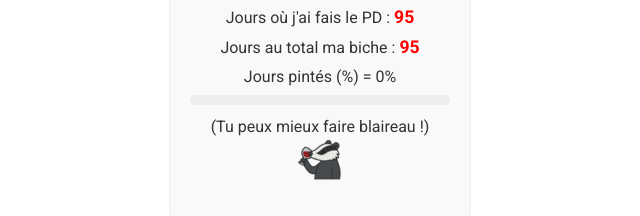
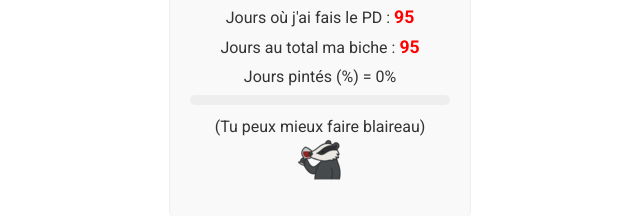
Before and after one commit to YanisSme/cherk-alcooliques, a plain HTML site: page index.html in a window 1280 px wide. Shown: the part 623-839 px from the top of the page, 320-960 px from the left. Drawn offline with Linux system fonts and the light colour scheme; no server answers.

Commit message:
Orthograpge

```diff
--- a/index.html
+++ b/index.html
@@ -110,7 +110,7 @@
         <div class="progress-bar-container">
           <div id="drinking-progress" class="progress-bar"></div>
         </div>
-        (Tu peux mieux faire blaireau !)
+        (Tu peux mieux faire blaireau)
       <img src="assets\images\blaireau-plein-48.png" alt="Blaireau qui attend" class="blaireau-icon">
     </section>
   </div>
```
